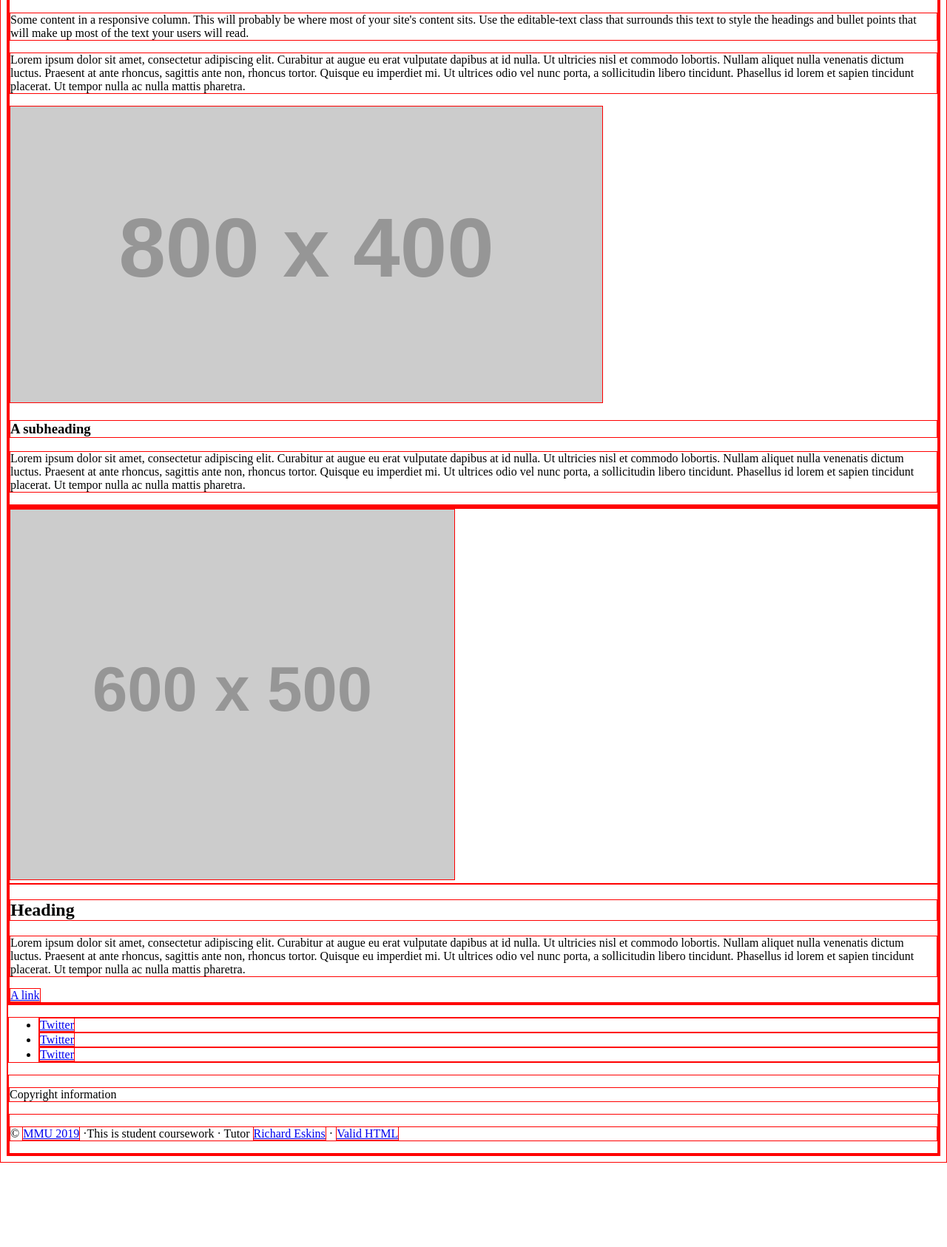
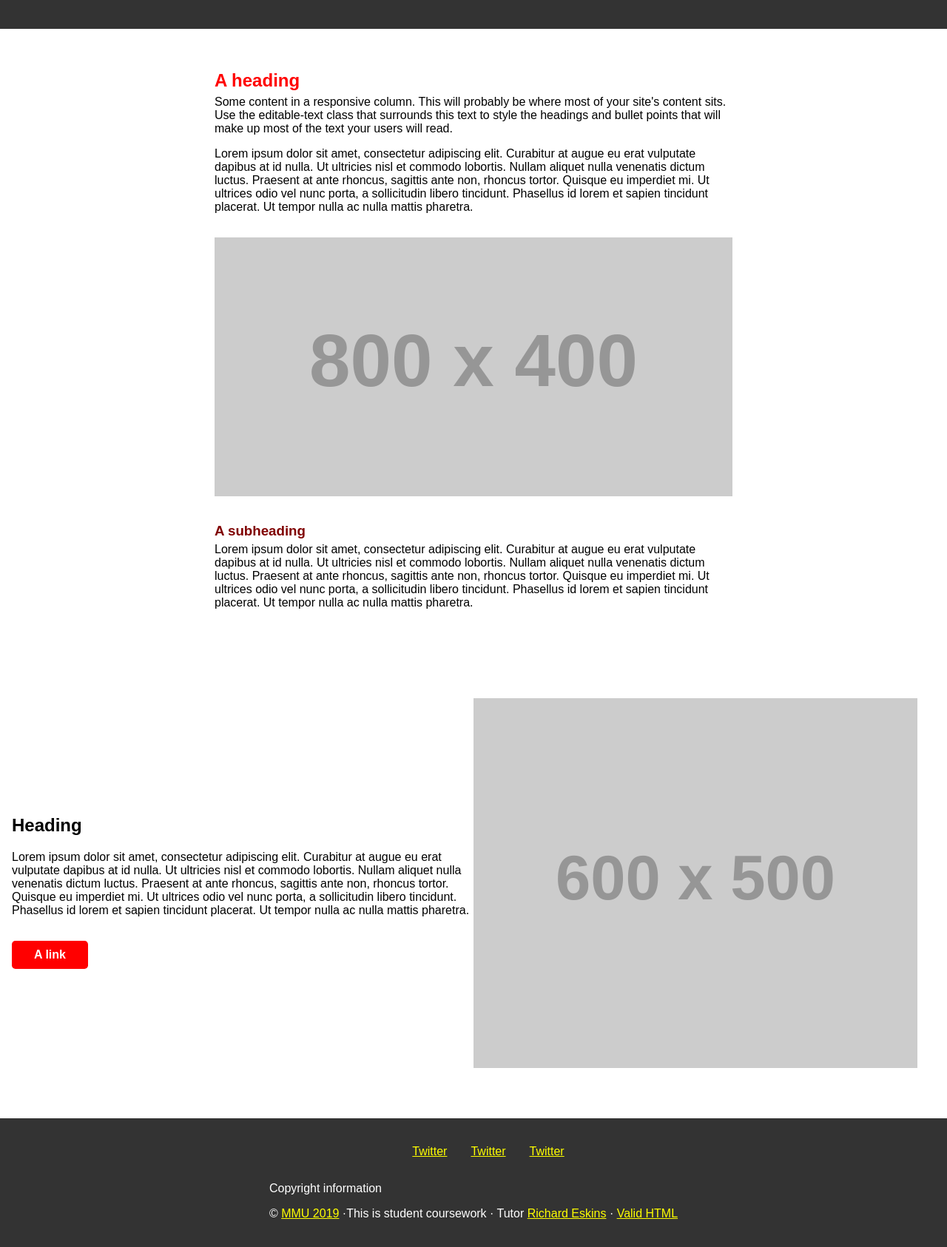
Before and after one commit to mmu-webdesign/awdd2-2022-group5, a plain HTML site: page group-x-website/index.html in a window 1280 px wide. Shown: the part 567-2253 px from the top of the page at 74% size. Before the commit the page ends 2139 px from the top, so only its background shows below. Drawn offline with Linux system fonts and the light colour scheme; placeholder pictures from the web are drawn by us; a script that the page names is missing.

Commit message:
Update website.css

```diff
--- a/group-x-website/css/website.css
+++ b/group-x-website/css/website.css
@@ -1 +1,130 @@
-* { border:1px solid red; }
+/* apply a natural box layout model to all elements, but allowing components to change */
+body {
+    font-family: sans-serif;
+    margin: 0;
+    padding: 0;
+}
+
+html {
+    box-sizing: border-box;
+}
+
+*,
+*:before,
+*:after {
+    box-sizing: inherit;
+}
+
+
+/* make big images fit their container */
+
+img {
+    max-width: 100%;
+    height: auto;
+}.logo-and-nav {
+   margin-bottom: 3rem;
+}
+
+.logo-and-nav__logo {
+    background: white;
+    display: flex;
+    align-items: center;
+    justify-content: center;
+    background-blend-mode: multiply;
+    background-repeat: no-repeat;
+    background-position:center center;
+}
+.logo-and-nav__links {background:#f470ac ; padding: 20px; margin:0; padding:0; display:flex; list-style-type: none; flex-wrap:wrap;}
+.logo-and-nav__links li {flex:1; display:flex; border-right:1px solid #444; justify-content: center;}
+.logo-and-nav__links a {display: block; color:white; text-decoration: none; padding: 20px;}
+.big-header {
+    background-color: #333;
+    min-height: 50vh;
+    display: flex;
+    align-items: center;
+    justify-content: center;
+    background-image: <img src="css/OriginalLogo.png">;
+    background-size: cover;
+    background-blend-mode: multiply;
+    background-repeat: no-repeat;
+    background-position:center center;
+}
+
+.big-header__content {
+    text-align: center;
+    color: white;
+    text-shadow: 0 0 5px rgba(0,0,0,0.5);
+}/* this .content-column code is common to a lot of these patterns */
+
+.content-column {
+    padding: 40px 20px;
+}
+
+.content-column__content {
+    max-width: 700px;
+    margin: 0 auto;
+}
+
+/* you can use the .editable-text class to modify the typography for the standard column of content */
+
+.editable-text img {margin: 1rem 0;}
+.editable-text h2 {margin:0; padding: 1rem 0 0.35rem 0; color:red;}
+.editable-text h3 {margin:0; padding: 1rem 0 0.35rem 0; color:maroon;}
+.editable-text p {margin:0; padding: 0 0 1rem 0;}
+/* end .content-column code *//* the CSS for both of these text and image patterns is the same */
+
+.text-image__container {
+    max-width: 1280px;
+    margin: 3rem auto;
+    padding: 1rem;
+}
+
+@media screen and (min-width:700px) {
+    .text-image__container {
+        display: flex;
+        align-items: center;
+    }
+}
+
+.left .text-image__text {
+    order: 1;
+}
+
+.text-image__text {
+    flex: 1;
+}
+
+.text-image__content {
+    flex: 1;
+}
+
+.text-image__content a {
+    display: inline-block;
+    padding: 10px 30px;
+    border-radius: 0.3rem;
+    background: red;
+    margin-top: 1rem;
+    color: white;
+    text-decoration: none;
+    font-weight: bold;
+}.page-footer {
+    background: #333;
+    min-height: 20vh;
+    padding: 20px;
+    display: flex;
+    flex-direction: column;
+    align-items: center;
+    justify-content: center;
+    color:white;
+}
+
+.page-footer a {color: yellow;}
+
+.page-footer .social-media {
+    display: flex;
+    list-style-type: none;
+}
+
+.page-footer .social-media li {
+    padding: 0 1rem;
+}
```
